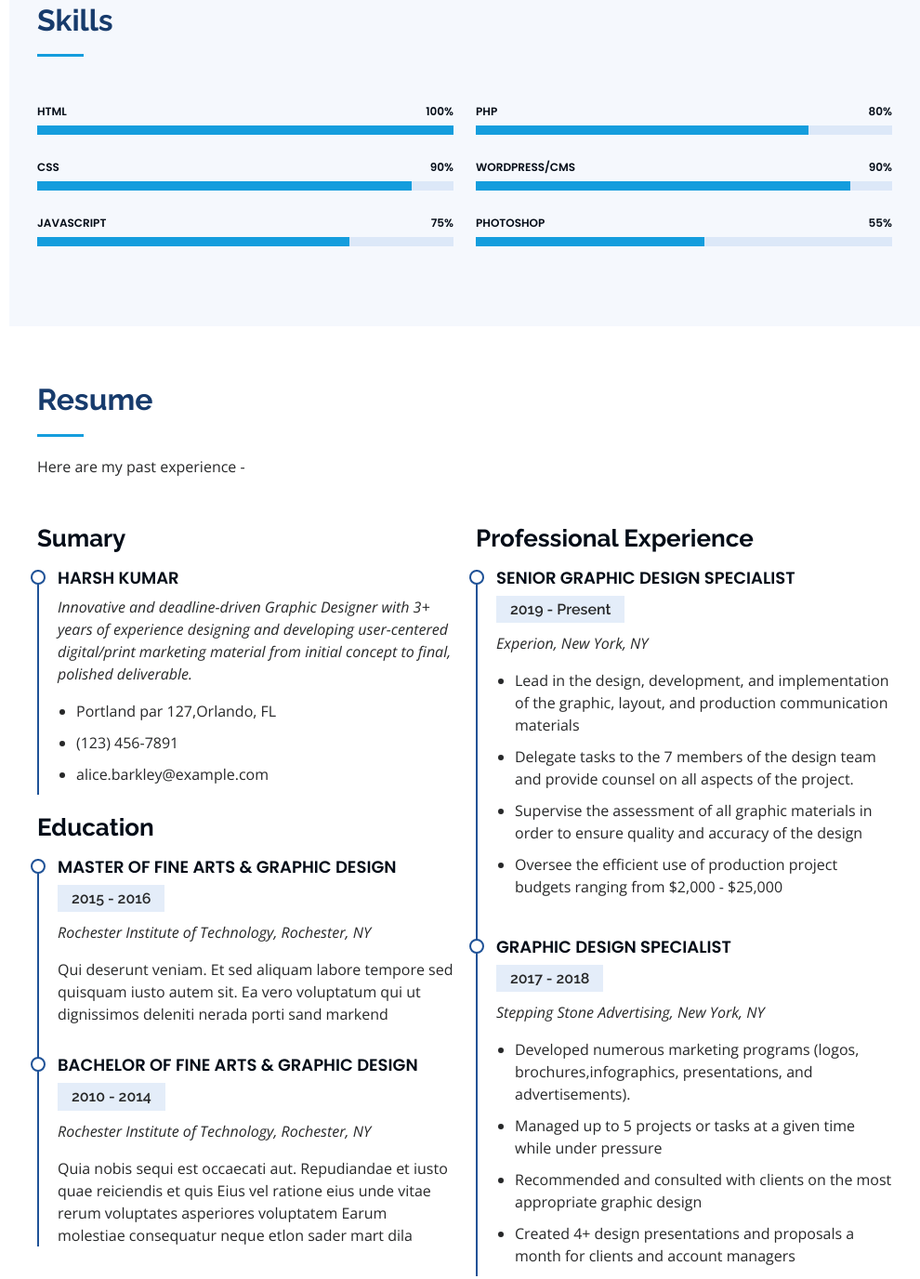
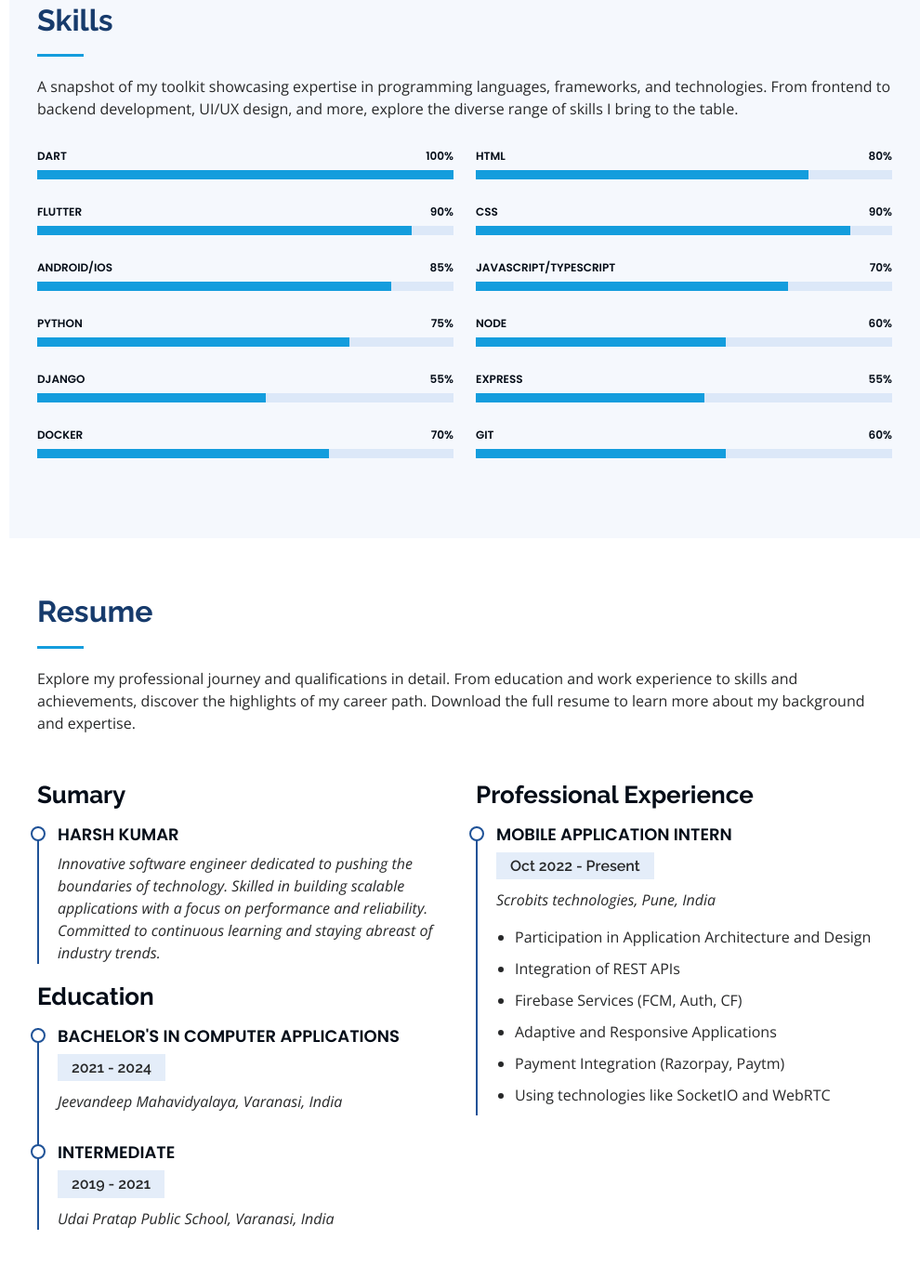
Before and after one commit to harshkumar4/harshkumar4.github.io, a plain HTML site: page index.html in a window 1280 px wide. Shown: the part 1918-3294 px from the top of the page at 93% size, without its empty margins (290-1280 px from the left). Drawn offline with nearby package versions, Linux system fonts and the light colour scheme.

Commit message:
Updated to real data

```diff
--- a/index.html
+++ b/index.html
@@ -67,7 +67,7 @@
   <section id="hero" class="d-flex flex-column justify-content-center align-items-center">
     <div class="hero-container" data-aos="fade-in">
       <h1>Harsh Kumar</h1>
-      <p>I'm <span class="typed" data-typed-items="Mobile Application Developer, Full Stack Developer, Freelancer, Gamer"></span></p>
+      <p>I'm <span class="typed" data-typed-items="Mobile Application Developer, Software Developer, Freelancer, Gamer"></span></p>
     </div>
   </section><!-- End Hero -->
 
@@ -96,7 +96,7 @@
               <div class="col-lg-6">
                 <ul>
                   <li><i class="bi bi-chevron-right"></i> <strong>Birthday:</strong> <span>8 Nov 2003</span></li>
-                  <li><i class="bi bi-chevron-right"></i> <strong>Website:</strong> <span>https://github.com/harshkumar4</span></li>
+                  <li><i class="bi bi-chevron-right"></i> <strong>Github:</strong> <span> <a href="https://github.com/harshkumar4">https://github.com/harshkumar4</a></span></li>
                   <li><i class="bi bi-chevron-right"></i> <strong>Phone:</strong> <span>+91 8887696014</span></li>
                   <!-- <li><i class="bi bi-chevron-right"></i> <strong>City:</strong> <span>Varanasi, India</span></li> -->
                 </ul>
@@ -105,7 +105,7 @@
                 <ul>
                   <li><i class="bi bi-chevron-right"></i> <strong>Age:</strong> <span>20</span></li>
                   <!-- <li><i class="bi bi-chevron-right"></i> <strong>Degree:</strong> <span>Graduation</span></li> -->
-                  <li><i class="bi bi-chevron-right"></i> <strong>Email:</strong> <span>coolharshkumar4@gmail.com</span></li>
+                  <li><i class="bi bi-chevron-right"></i> <strong>Email:</strong> <span> <a href="mailto:coolharshkumar4@gmail.com">coolharshkumar4@gmail.com</a></span></li>
                   <li><i class="bi bi-chevron-right"></i> <strong>Freelance:</strong> <span>Available</span></li>
                 </ul>
               </div>
@@ -174,17 +174,63 @@
 
         <div class="section-title">
           <h2>Skills</h2>
-          <!-- <p>Magnam dolores commodi suscipit. Necessitatibus eius consequatur ex aliquid fuga eum quidem. Sit sint consectetur velit. Quisquam quos quisquam cupiditate. Et nemo qui impedit suscipit alias ea. Quia fugiat sit in iste officiis commodi quidem hic quas.</p> -->
+          <p>A snapshot of my toolkit showcasing expertise in programming languages, frameworks, and technologies. From frontend to backend development, UI/UX design, and more, explore the diverse range of skills I bring to the table.</p>
         </div>
 
         <div class="row skills-content">
 
+          <div class="col-lg-6" data-aos="fade-up" data-aos-delay="100">
+
+            <div class="progress">
+              <span class="skill">Dart <i class="val">100%</i></span>
+              <div class="progress-bar-wrap">
+                <div class="progress-bar" role="progressbar" aria-valuenow="100" aria-valuemin="0" aria-valuemax="100"></div>
+              </div>
+            </div>
+
+            <div class="progress">
+              <span class="skill">Flutter <i class="val">90%</i></span>
+              <div class="progress-bar-wrap">
+                <div class="progress-bar" role="progressbar" aria-valuenow="90" aria-valuemin="0" aria-valuemax="100"></div>
+              </div>
+            </div>
+
+            <div class="progress">
+              <span class="skill">Android/IOS <i class="val">85%</i></span>
+              <div class="progress-bar-wrap">
+                <div class="progress-bar" role="progressbar" aria-valuenow="85" aria-valuemin="0" aria-valuemax="100"></div>
+              </div>
+            </div>
+
+            <div class="progress">
+              <span class="skill">Python <i class="val">75%</i></span>
+              <div class="progress-bar-wrap">
+                <div class="progress-bar" role="progressbar" aria-valuenow="75" aria-valuemin="0" aria-valuemax="100"></div>
+              </div>
+            </div>
+
+            <div class="progress">
+              <span class="skill">Django <i class="val">55%</i></span>
+              <div class="progress-bar-wrap">
+                <div class="progress-bar" role="progressbar" aria-valuenow="55" aria-valuemin="0" aria-valuemax="100"></div>
+              </div>
+            </div>
+
+            <div class="progress">
+              <span class="skill">Docker <i class="val">70%</i></span>
+              <div class="progress-bar-wrap">
+                <div class="progress-bar" role="progressbar" aria-valuenow="70" aria-valuemin="0" aria-valuemax="100"></div>
+              </div>
+            </div>
+
+          </div>
+
           <div class="col-lg-6" data-aos="fade-up">
 
             <div class="progress">
-              <span class="skill">HTML <i class="val">100%</i></span>
+              <span class="skill">HTML <i class="val">80%</i></span>
               <div class="progress-bar-wrap">
-                <div class="progress-bar" role="progressbar" aria-valuenow="100" aria-valuemin="0" aria-valuemax="100"></div>
+                <div class="progress-bar" role="progressbar" aria-valuenow="80" aria-valuemin="0" aria-valuemax="100"></div>
               </div>
             </div>
 
@@ -196,34 +242,30 @@
             </div>
 
             <div class="progress">
-              <span class="skill">JavaScript <i class="val">75%</i></span>
+              <span class="skill">JavaScript/TypeScript <i class="val">70%</i></span>
               <div class="progress-bar-wrap">
                 <div class="progress-bar" role="progressbar" aria-valuenow="75" aria-valuemin="0" aria-valuemax="100"></div>
               </div>
             </div>
 
-          </div>
-
-          <div class="col-lg-6" data-aos="fade-up" data-aos-delay="100">
-
             <div class="progress">
-              <span class="skill">PHP <i class="val">80%</i></span>
+              <span class="skill">Node <i class="val">60%</i></span>
               <div class="progress-bar-wrap">
-                <div class="progress-bar" role="progressbar" aria-valuenow="80" aria-valuemin="0" aria-valuemax="100"></div>
+                <div class="progress-bar" role="progressbar" aria-valuenow="60" aria-valuemin="0" aria-valuemax="100"></div>
               </div>
             </div>
 
             <div class="progress">
-              <span class="skill">WordPress/CMS <i class="val">90%</i></span>
+              <span class="skill">Express <i class="val">55%</i></span>
               <div class="progress-bar-wrap">
-                <div class="progress-bar" role="progressbar" aria-valuenow="90" aria-valuemin="0" aria-valuemax="100"></div>
+                <div class="progress-bar" role="progressbar" aria-valuenow="55" aria-valuemin="0" aria-valuemax="100"></div>
               </div>
             </div>
 
             <div class="progress">
-              <span class="skill">Photoshop <i class="val">55%</i></span>
+              <span class="skill">Git <i class="val">60%</i></span>
               <div class="progress-bar-wrap">
-                <div class="progress-bar" role="progressbar" aria-valuenow="55" aria-valuemin="0" aria-valuemax="100"></div>
+                <div class="progress-bar" role="progressbar" aria-valuenow="60" aria-valuemin="0" aria-valuemax="100"></div>
               </div>
             </div>
 
@@ -240,7 +282,7 @@
 
         <div class="section-title">
           <h2>Resume</h2>
-          <p>Here are my past experience -</p>
+          <p>Explore my professional journey and qualifications in detail. From education and work experience to skills and achievements, discover the highlights of my career path. Download the full resume to learn more about my background and expertise.</p>
         </div>
 
         <div class="row">
@@ -248,31 +290,45 @@
             <h3 class="resume-title">Sumary</h3>
             <div class="resume-item pb-0">
               <h4>Harsh Kumar</h4>
-              <p><em>Innovative and deadline-driven Graphic Designer with 3+ years of experience designing and developing user-centered digital/print marketing material from initial concept to final, polished deliverable.</em></p>
-              <ul>
+              <p><em>Innovative software engineer dedicated to pushing the boundaries of technology. Skilled in building scalable applications with a focus on performance and reliability. Committed to continuous learning and staying abreast of industry trends.</em></p>
+              <!-- <ul>
                 <li>Portland par 127,Orlando, FL</li>
                 <li>(123) 456-7891</li>
                 <li>alice.barkley@example.com</li>
-              </ul>
+              </ul> -->
             </div>
 
             <h3 class="resume-title">Education</h3>
             <div class="resume-item">
-              <h4>Master of Fine Arts &amp; Graphic Design</h4>
-              <h5>2015 - 2016</h5>
-              <p><em>Rochester Institute of Technology, Rochester, NY</em></p>
-              <p>Qui deserunt veniam. Et sed aliquam labore tempore sed quisquam iusto autem sit. Ea vero voluptatum qui ut dignissimos deleniti nerada porti sand markend</p>
+              <h4>Bachelor's in Computer Applications</h4>
+              <h5>2021 - 2024</h5>
+              <p><em>Jeevandeep Mahavidyalaya, Varanasi, India</em></p>
+              <!-- <p>Qui deserunt veniam. Et sed aliquam labore tempore sed quisquam iusto autem sit. Ea vero voluptatum qui ut dignissimos deleniti nerada porti sand markend</p> -->
             </div>
             <div class="resume-item">
-              <h4>Bachelor of Fine Arts &amp; Graphic Design</h4>
-              <h5>2010 - 2014</h5>
-              <p><em>Rochester Institute of Technology, Rochester, NY</em></p>
-              <p>Quia nobis sequi est occaecati aut. Repudiandae et iusto quae reiciendis et quis Eius vel ratione eius unde vitae rerum voluptates asperiores voluptatem Earum molestiae consequatur neque etlon sader mart dila</p>
+              <h4>Intermediate</h4>
+              <h5>2019 - 2021</h5>
+              <p><em>Udai Pratap Public School, Varanasi, India</em></p>
+              <!-- <p>Quia nobis sequi est occaecati aut. Repudiandae et iusto quae reiciendis et quis Eius vel ratione eius unde vitae rerum voluptates asperiores voluptatem Earum molestiae consequatur neque etlon sader mart dila</p> -->
             </div>
           </div>
           <div class="col-lg-6" data-aos="fade-up" data-aos-delay="100">
             <h3 class="resume-title">Professional Experience</h3>
             <div class="resume-item">
+              <h4>Mobile Application Intern</h4>
+              <h5>Oct 2022 - Present</h5>
+              <p><em>Scrobits technologies, Pune, India </em></p>
+              <ul>
+                <li>Participation in Application Architecture and Design</li>
+                <li>Integration of REST APIs</li>
+                <li>Firebase Services (FCM, Auth, CF)</li>
+                <li>Adaptive and Responsive Applications</li>
+                <li>Payment Integration (Razorpay, Paytm)</li>
+                <li>Using technologies like SocketIO and WebRTC</li>
+                <!-- <li>Created multiple apps like - Grocery Shopping App,</li> -->
+              </ul>
+            </div>
+            <!-- <div class="resume-item">
               <h4>Senior graphic design specialist</h4>
               <h5>2019 - Present</h5>
               <p><em>Experion, New York, NY </em></p>
@@ -293,7 +349,7 @@
                 <li>Recommended and consulted with clients on the most appropriate graphic design</li>
                 <li>Created 4+ design presentations and proposals a month for clients and account managers</li>
               </ul>
-            </div>
+            </div> -->
           </div>
         </div>
 
@@ -306,7 +362,7 @@
 
         <div class="section-title">
           <h2>Portfolio</h2>
-          <p>Discover a selection of past projects and creative endeavors. Get a glimpse of my capabilities and style</p>
+          <p>Discover a selection of past projects and creative endeavors. Get a glimpse of my capabilities and style.</p>
         </div>
 
         <div class="row" data-aos="fade-up">
@@ -324,9 +380,9 @@
 
           <div class="col-lg-4 col-md-6 portfolio-item filter-app">
             <div class="portfolio-wrap">
-              <img src="assets/img/portfolio/portfolio-1.jpg" class="img-fluid" alt="">
+              <img src="assets/img/portfolio/Frame 1000003436.png" class="img-fluid" alt="">
               <div class="portfolio-links">
-                <a href="assets/img/portfolio/portfolio-1.jpg" data-gallery="portfolioGallery" class="portfolio-lightbox" title="App 1"><i class="bx bx-plus"></i></a>
+                <a href="assets/img/portfolio/Frame 1000003436.png" data-gallery="portfolioGallery" class="portfolio-lightbox" title="Brain Duel - Quiz Application"><i class="bx bx-plus"></i></a>
                 <a href="portfolio-details.html" title="More Details"><i class="bx bx-link"></i></a>
               </div>
             </div>
@@ -434,8 +490,8 @@
           </div>
           <div class="col-lg-4 col-md-6 icon-box" data-aos="fade-up" data-aos-delay="100">
             <div class="icon"><i class="bi bi-card-checklist"></i></div>
-            <h4 class="title"><a href="">Website Development</a></h4>
-            <p class="description">Designing and building websites ranging from simple static sites to dynamic web applications with interactive features.</p>
+            <h4 class="title"><a href="">Mobile Application Development</a></h4>
+            <p class="description">Crafting innovative solutions for iOS and Android platforms. From concept to deployment, I specialize in creating user-friendly and feature-rich mobile applications tailored to meet your specific needs.</p>
           </div>
           <div class="col-lg-4 col-md-6 icon-box" data-aos="fade-up" data-aos-delay="200">
             <div class="icon"><i class="bi bi-bar-chart"></i></div>
```
Also changed, not shown: assets/img/portfolio/Frame 1000003436.png (added).
